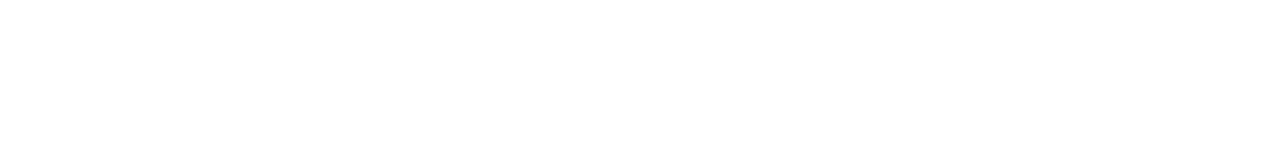
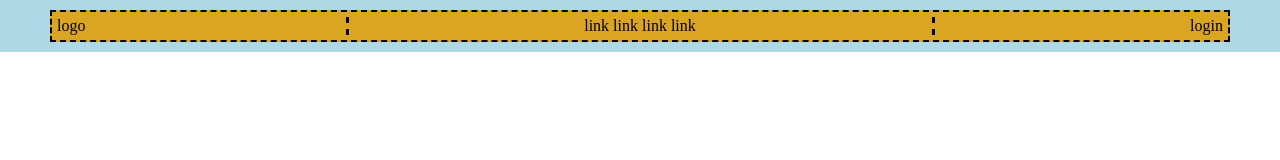
Before and after one commit to simone-danzeri/htmlcss-struttura-discord, a plain HTML site: page index.html in a window 1280 px wide. Drawn offline with Linux system fonts and the light colour scheme.

Commit message:
feat: add nav section in header

```diff
--- a/index.html
+++ b/index.html
@@ -4,8 +4,17 @@
     <meta charset="UTF-8">
     <meta name="viewport" content="width=device-width, initial-scale=1.0">
     <title>Discord Strutture</title>
+    <link rel="stylesheet" href="style.css">
 </head>
 <body>
-
+    <header>
+        <section class="light-blue"> <!--prima section colore azzurro -->
+            <nav>
+                <div class="logo w-25">logo</div>
+                <div class="link w-50">link link link link</div>
+                <div class="login w-25">login</div>
+            </nav>
+        </section>
+    </header>
 </body>
 </html>
--- a/style.css
+++ b/style.css
@@ -0,0 +1,53 @@
+/*-------------------
+    RESET
+-------------------*/
+*{
+    padding:0;
+    margin: 0;
+    box-sizing: border-box;
+}
+
+/*-------------------
+    HEADER
+-------------------*/
+header{
+    background-color: #ADD8E6;
+    min-height: 50px;
+}
+
+.light-blue{
+    display: flex;
+    justify-content: center;
+    padding: 10px 0px;
+}
+
+nav{
+    display: flex;
+    flex-wrap: wrap;
+    border: 2px dashed black;
+    width: 1180px;
+    margin: 0 auto;
+    padding: 5px;
+    background-color: #DAA520;
+}
+
+.w-25{
+    width: 25%;
+}
+
+.w-50{
+    width: 50%;
+}
+
+nav :first-child{
+    border-right: 3px dashed black;
+}
+
+nav :nth-child(2){
+    text-align: center;
+}
+
+nav :last-child{
+    text-align: right;
+    border-left: 3px dashed black;
+}
```
